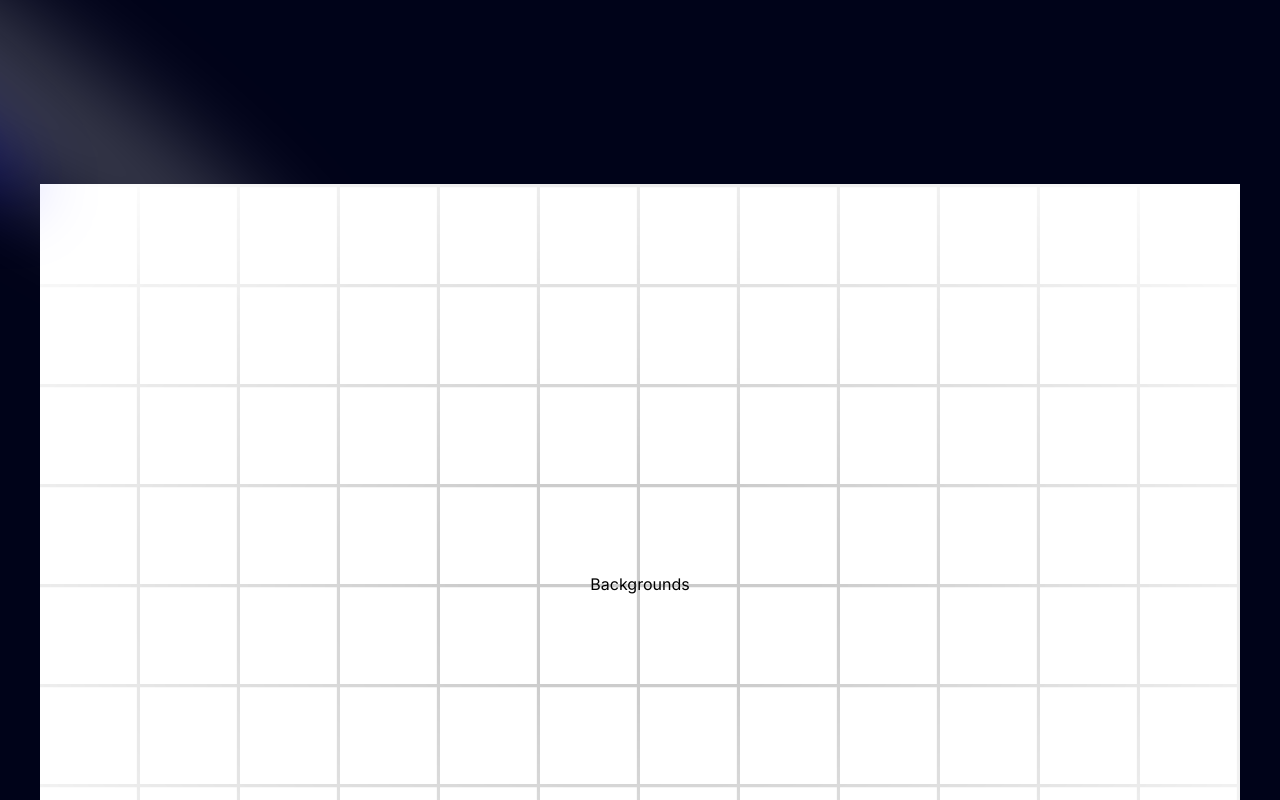
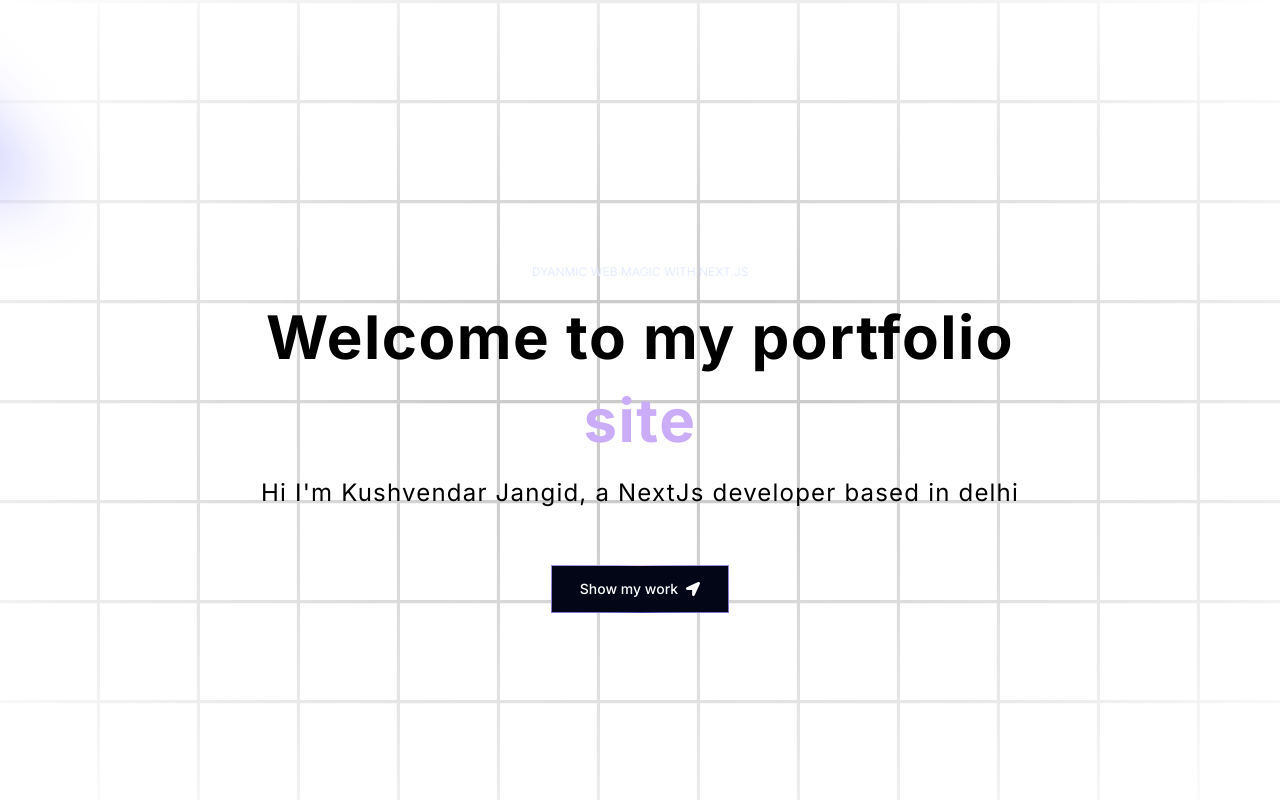
Before and after one commit to kushvendar/PortfolioWebsite, a Next.js app: page / in a window 1280 px wide. Shown: the top 800 px of the page. Built offline with nearby package versions, Linux system fonts and the light colour scheme.

Commit message:
dynamic motion added

```diff
--- a/app/layout.tsx
+++ b/app/layout.tsx
@@ -1,6 +1,7 @@
 import type { Metadata } from "next";
 import { Inter } from "next/font/google";
 import "./globals.css";
+import { ThemeProvider } from "@/components/theme-provider"
 
 const inter = Inter({ subsets: ["latin"] });
 
@@ -16,7 +17,16 @@
 }>) {
   return (
     <html lang="en">
-      <body className={inter.className}>{children}</body>
+      <body className={inter.className}>
+      <ThemeProvider
+            attribute="class"
+            defaultTheme="system"
+            enableSystem
+            disableTransitionOnChange
+          >
+            {children}
+          </ThemeProvider>
+        </body>
     </html>
   );
 }
--- a/app/page.tsx
+++ b/app/page.tsx
@@ -1,11 +1,16 @@
+import { Grid } from "@/components/Grid";
 import { Hero } from "@/components/Hero";
+import { FloatingNav } from "@/components/ui/FloatingNavbar";
+import { FaHome } from "react-icons/fa";
 
 
 export default function Home() {
   return (
     <main className=" relative bg-black-100 flex justify-center items-center flex-col overflow-hidden mx-auto sm:p-10 px-5 ">
       <div className="max-w-7xl w-full">
+        <FloatingNav className="" navItems={[{name: 'Home', link: "/", icon: <FaHome/>}]}/>
        <Hero/>
+       <Grid/>
     </div>
     </main>
   );
--- /dev/null
+++ b/components/Grid.tsx
@@ -0,0 +1,12 @@
+    import React from 'react'
+    import { BentoGrid } from './ui/BentoGrid'
+
+    export const Grid = () => {
+    return (
+        <section id='about'>
+        <BentoGrid>
+
+        </BentoGrid>
+        </section>
+    )
+    }
--- a/components/Hero.tsx
+++ b/components/Hero.tsx
@@ -1,4 +1,7 @@
+import { FaLocationArrow } from "react-icons/fa"
+import { MagicButton } from "./MagicButton"
 import { Spotlight } from "./ui/Spotlight"
+import { TextGenerateEffect } from "./ui/text-generate-effect"
 
 
 export const Hero=()=>{
@@ -10,14 +13,34 @@
             <Spotlight className="-top-28 -left-80 h-[80vh] w-[50vw]" fill="blue"/>
             </div>
             <div>
-            <div className="h-screen w-full dark:bg-black-100 bg-white  dark:bg-grid-white/[0.3] bg-grid-black/[0.2] relative flex items-center justify-center">
-      {/* Radial gradient for the container to give a faded look */}
-      <div className="absolute pointer-events-none inset-0 flex items-center justify-center dark:bg-black-100 bg-white [mask-image:radial-gradient(ellipse_at_center,transparent_20%,black)]">
 
-      </div>
-        Backgrounds
-    </div>
+            <div className="h-screen w-full dark:bg-black-100 bg-white  dark:bg-grid-white/[0.03] bg-grid-black/[0.2]  flex items-center justify-center absolute top-0 left-0">
+
+            <div className="absolute pointer-events-none inset-0 flex items-center justify-center dark:bg-black-100 bg-white [mask-image:radial-gradient(ellipse_at_center,transparent_20%,black)]">
+
             </div>
+
+         </div>
+
+         <div className="flex justify-center relative my-20 z-10">
+            <div className="max-w-[89vw] md:max-w-2xl lg:max-w-[60vw] flex flex-col items-center justify-center">
+                <h2 className="uppercase tracking-wideset text-xs text-center text-blue-100 max-w-80">
+                    Dyanmic web Magic with Next.js
+                </h2>
+                <TextGenerateEffect words="Welcome to my portfolio site " className="text-center text-[40px] md:text-5xl lg:text-6xl"/>
+
+                <p className="text-center md:tracking-wider mb-4 text-sm md:text-lg lg:text-2xl" >
+                    Hi I&apos;m Kushvendar Jangid, a NextJs developer based in delhi
+                </p>
+                <a href="#about">
+                <MagicButton title={`Show my work`}
+                icon={<FaLocationArrow/>}
+                position='right' />
+                </a>
+            </div>
+        </div>
+
+         </div>
 
         </div>
     )
--- /dev/null
+++ b/components/MagicButton.tsx
@@ -0,0 +1,22 @@
+
+    export const MagicButton=( {
+            title,icon,position,handleClick,otherClasses}:
+            {title:string,
+            icon:React.ReactNode,
+            position:string,
+            handleClick?:()=>void,
+            otherClasses?:string
+        }
+    )=>{
+        return (
+            <button className="relative inline-flex h-12 w-full overflow-hidden rounded-lg p-[1px] focus:outline-none md:mt-10 ">
+
+            <span className="absolute inset-[-1000%] animate-[spin_2s_linear_infinite] bg-[conic-gradient(from_90deg_at_50%_50%,#E2CBFF_0%,#393BB2_50%,#E2CBFF_100%)]" />
+            <span className={`inline-flex h-full w-full cursor-pointer items-center justify-center rounded-lg bg-slate-950 px-7 py-1 text-sm font-medium text-white backdrop-blur-3xl  gap-2 ${otherClasses}`}>
+            {position=='left' && icon}
+            { title }
+            {position=='right' && icon}
+            </span>
+    </button>
+        )
+    }
--- /dev/null
+++ b/components/theme-provider.tsx
@@ -0,0 +1,9 @@
+"use client"
+
+import * as React from "react"
+import { ThemeProvider as NextThemesProvider } from "next-themes"
+import { type ThemeProviderProps } from "next-themes/dist/types"
+
+export function ThemeProvider({ children, ...props }: ThemeProviderProps) {
+  return <NextThemesProvider {...props}>{children}</NextThemesProvider>
+}
--- /dev/null
+++ b/components/ui/BentoGrid.tsx
@@ -0,0 +1,54 @@
+import { cn } from "@/utils/cn";
+
+export const BentoGrid = ({
+  className,
+  children,
+}: {
+  className?: string;
+  children?: React.ReactNode;
+}) => {
+  return (
+    <div
+      className={cn(
+        "grid md:auto-rows-[18rem] grid-cols-1 md:grid-cols-3 gap-4 max-w-7xl mx-auto ",
+        className
+      )}
+    >
+      {children}
+    </div>
+  );
+};
+
+export const BentoGridItem = ({
+  className,
+  title,
+  description,
+  header,
+  icon,
+}: {
+  className?: string;
+  title?: string | React.ReactNode;
+  description?: string | React.ReactNode;
+  header?: React.ReactNode;
+  icon?: React.ReactNode;
+}) => {
+  return (
+    <div
+      className={cn(
+        "row-span-1 rounded-xl group/bento hover:shadow-xl transition duration-200 shadow-input dark:shadow-none p-4 dark:bg-black dark:border-white/[0.2] bg-white border border-transparent justify-between flex flex-col space-y-4",
+        className
+      )}
+    >
+      {header}
+      <div className="group-hover/bento:translate-x-2 transition duration-200">
+        {icon}
+        <div className="font-sans font-bold text-neutral-600 dark:text-neutral-200 mb-2 mt-2">
+          {title}
+        </div>
+        <div className="font-sans font-normal text-neutral-600 text-xs dark:text-neutral-300">
+          {description}
+        </div>
+      </div>
+    </div>
+  );
+};
--- /dev/null
+++ b/components/ui/FloatingNavbar.tsx
@@ -0,0 +1,82 @@
+"use client";
+import React, { useState } from "react";
+import {
+  motion,
+  AnimatePresence,
+  useScroll,
+  useMotionValueEvent,
+} from "framer-motion";
+import { cn } from "@/utils/cn";
+import Link from "next/link";
+
+export const FloatingNav = ({
+  navItems,
+  className,
+}: {
+  navItems: {
+    name: string;
+    link: string;
+    icon?: JSX.Element;
+  }[];
+  className?: string;
+}) => {
+  const { scrollYProgress } = useScroll();
+
+  const [visible, setVisible] = useState(false);
+
+  useMotionValueEvent(scrollYProgress, "change", (current) => {
+    // Check if current is not undefined and is a number
+    if (typeof current === "number") {
+      let direction = current! - scrollYProgress.getPrevious()!;
+
+      if (scrollYProgress.get() < 0.05) {
+        setVisible(false);
+      } else {
+        if (direction < 0) {
+          setVisible(true);
+        } else {
+          setVisible(false);
+        }
+      }
+    }
+  });
+
+  return (
+    <AnimatePresence mode="wait">
+      <motion.div
+        initial={{
+          opacity: 1,
+          y: -100,
+        }}
+        animate={{
+          y: visible ? 0 : -100,
+          opacity: visible ? 1 : 0,
+        }}
+        transition={{
+          duration: 0.2,
+        }}
+        className={cn(
+          "flex max-w-fit  fixed top-10 inset-x-0 mx-auto border border-transparent dark:border-white/[0.2] rounded-full dark:bg-black bg-white shadow-[0px_2px_3px_-1px_rgba(0,0,0,0.1),0px_1px_0px_0px_rgba(25,28,33,0.02),0px_0px_0px_1px_rgba(25,28,33,0.08)] z-[5000] pr-2 pl-8 py-2  items-center justify-center space-x-4",
+          className
+        )}
+      >
+        {navItems.map((navItem: any, idx: number) => (
+          <Link
+            key={`link=${idx}`}
+            href={navItem.link}
+            className={cn(
+              "relative dark:text-neutral-50 items-center flex space-x-1 text-neutral-600 dark:hover:text-neutral-300 hover:text-neutral-500"
+            )}
+          >
+            <span className="block sm:hidden">{navItem.icon}</span>
+            <span className="hidden sm:block text-sm">{navItem.name}</span>
+          </Link>
+        ))}
+        <button className="border text-sm font-medium relative border-neutral-200 dark:border-white/[0.2] text-black dark:text-white px-4 py-2 rounded-full">
+          <span>Login</span>
+          <span className="absolute inset-x-0 w-1/2 mx-auto -bottom-px bg-gradient-to-r from-transparent via-blue-500 to-transparent  h-px" />
+        </button>
+      </motion.div>
+    </AnimatePresence>
+  );
+};
--- /dev/null
+++ b/components/ui/text-generate-effect.tsx
@@ -0,0 +1,54 @@
+"use client";
+import { useEffect } from "react";
+import { motion, stagger, useAnimate } from "framer-motion";
+import { cn } from "@/utils/cn";
+
+export const TextGenerateEffect = ({
+  words,
+  className,
+}: {
+  words: string;
+  className?: string;
+}) => {
+  const [scope, animate] = useAnimate();
+  let wordsArray = words.split(" ");
+  useEffect(() => {
+    animate(
+      "span",
+      {
+        opacity: 1,
+      },
+      {
+        duration: 2,
+        delay: stagger(0.2),
+      }
+    );
+  }, [scope.current]);
+
+  const renderWords = () => {
+    return (
+      <motion.div ref={scope}>
+        {wordsArray.map((word, idx) => {
+          return (
+            <motion.span
+              key={word + idx}
+              className={`${idx>3?'text-purple':'dark:text-white text-black opacity-0'} opacity-0`}
+            >
+              {word}{" "}
+            </motion.span>
+          );
+        })}
+      </motion.div>
+    );
+  };
+
+  return (
+    <div className={cn("font-bold", className)}>
+      <div className="my-4">
+        <div className=" dark:text-white text-black  leading-snug tracking-wide">
+          {renderWords()}
+        </div>
+      </div>
+    </div>
+  );
+};
--- a/package.json
+++ b/package.json
@@ -13,8 +13,10 @@
     "framer-motion": "^11.2.10",
     "mini-svg-data-uri": "^1.4.4",
     "next": "14.2.3",
+    "next-themes": "^0.3.0",
     "react": "^18",
     "react-dom": "^18",
+    "react-icons": "^5.2.1",
     "tailwind-merge": "^2.3.0",
     "tailwindcss-animate": "^1.0.7"
   },
```
Also changed, not shown: 1 other file (tests, documents, lock files or other folders).
